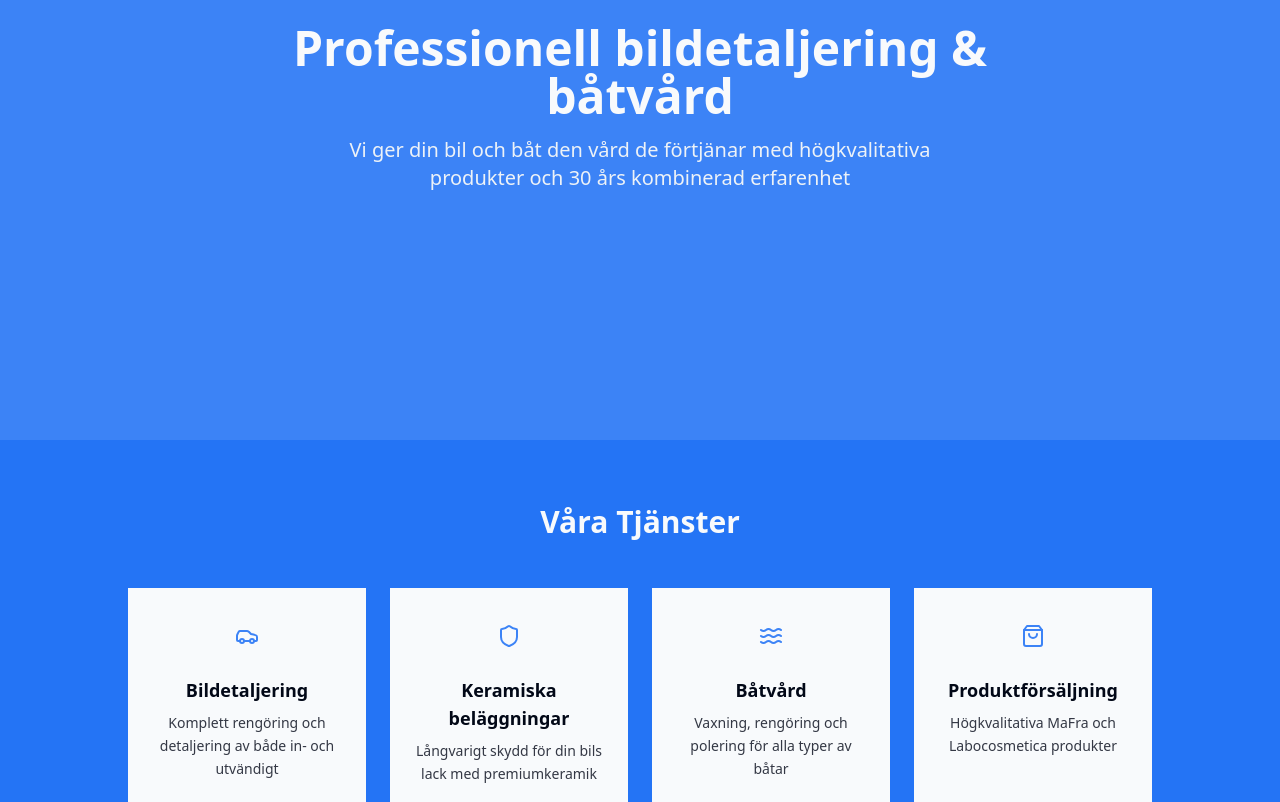
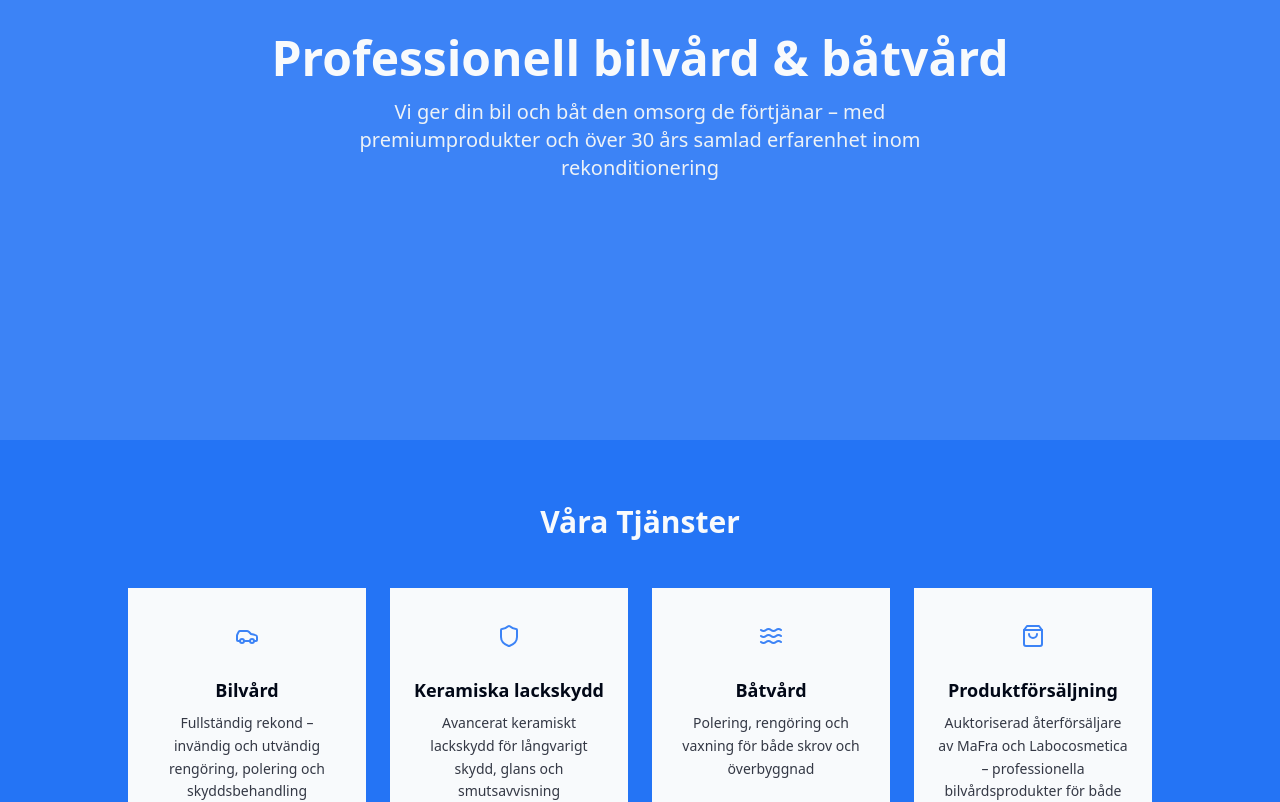
Before and after one commit to enberg/ncdetailing-fi, a React (Vite) app: page / in a window 1280 px wide. Shown: the part 360-1162 px from the top of the page. Built offline with nearby package versions, Linux system fonts and the light colour scheme.

Commit message:
Code edited in Lovable Code Editor
Edited UI in Lovable

```diff
--- a/src/contexts/LanguageContext.tsx
+++ b/src/contexts/LanguageContext.tsx
@@ -22,12 +22,12 @@ const translations: Translations = {
 
   // Hero section
   heroTitle: {
-    sv: 'Professionell bildetaljering & båtvård',
-    fi: 'Ammattimainen auton yksityiskohtien hoito & veneenhoito'
+    sv: 'Professionell bilvård & båtvård',
+    fi: 'Ammattitaitoinen auton- ja veneenhoito'
   },
   heroSubtitle: {
-    sv: 'Vi ger din bil och båt den vård de förtjänar med högkvalitativa produkter och 30 års kombinerad erfarenhet',
-    fi: 'Annamme autollesi ja veneellesi ansaitsemansa hoidon korkealaatuisilla tuotteilla ja 30 vuoden yhdistetyllä asiantuntemuksella'
+    sv: 'Vi ger din bil och båt den omsorg de förtjänar – med premiumprodukter och över 30 års samlad erfarenhet inom rekonditionering',
+    fi: 'Tarjoamme autollesi ja veneellesi ansaitsemaansa huolenpitoa – huipputuotteilla ja yli 30 vuoden yhdistetyllä kokemuksella ajoneuvojen viimeistelyssä'
   },
 
   // Services
@@ -36,36 +36,36 @@ const translations: Translations = {
     fi: 'Palvelumme'
   },
   carDetailing: {
-    sv: 'Bildetaljering',
-    fi: 'Auton yksityiskohtien hoito'
+    sv: 'Bilvård',
+    fi: 'Auton puhdistuspalvelut'
   },
   carDetailingDesc: {
-    sv: 'Komplett rengöring och detaljering av både in- och utvändigt',
-    fi: 'Täydellinen sisä- ja ulkopuolinen puhdistus ja yksityiskohtien hoito'
+    sv: 'Fullständig rekond – invändig och utvändig rengöring, polering och skyddsbehandling',
+    fi: 'Täydellinen auton sisä- ja ulkopuhdistus, kiillotus ja suojakäsittely'
   },
   ceramicCoatings: {
-    sv: 'Keramiska beläggningar',
+    sv: 'Keramiska lackskydd',
     fi: 'Keraamiset pinnoitteet'
   },
   ceramicCoatingsDesc: {
-    sv: 'Långvarigt skydd för din bils lack med premiumkeramik',
-    fi: 'Pitkäkestoinen suoja autosi maalaukselle premium-keramiikalla'
+    sv: 'Avancerat keramiskt lackskydd för långvarigt skydd, glans och smutsavvisning',
+    fi: 'Edistyksellinen keraaminen pinnoite pitkäkestoiseen suojaan, kiiltoon ja lian hylkimiseen'
   },
   boatCare: {
     sv: 'Båtvård',
     fi: 'Veneenhoito'
   },
   boatCareDesc: {
-    sv: 'Vaxning, rengöring och polering för alla typer av båtar',
-    fi: 'Vahaaminen, puhdistus ja kiillotus kaikille venetyypeille'
+    sv: 'Polering, rengöring och vaxning för både skrov och överbyggnad',
+    fi: 'Kiillotus, puhdistus ja vahaus rungolle ja ylärakenteille'
   },
   productSales: {
     sv: 'Produktförsäljning',
     fi: 'Tuotemyynti'
   },
   productSalesDesc: {
-    sv: 'Högkvalitativa MaFra och Labocosmetica produkter',
-    fi: 'Korkealaatuiset MaFra ja Labocosmetica tuotteet'
+    sv: 'Auktoriserad återförsäljare av MaFra och Labocosmetica – professionella bilvårdsprodukter för både privat och kommersiellt bruk',
+    fi: 'Valtuutettu MaFra- ja Labocosmetica-jälleenmyyjä – ammattikäyttöön suunnitellut autonhoitotuotteet koti- ja yritysasiakkaille'
   },
 
   // Contact
```
